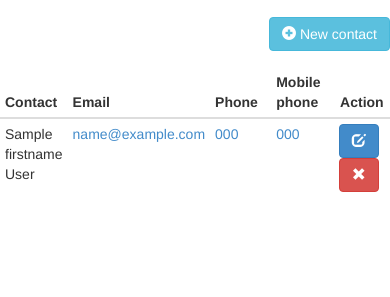
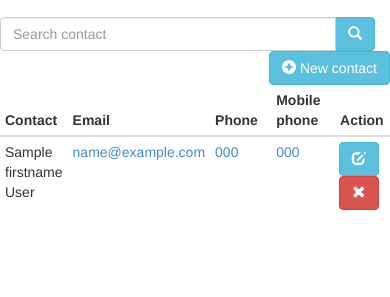
Before and after one commit to JulienDrecq/django-phonebook, a Django app: template phonebook/templates/phonebook/lists_contacts.html in a window 390 px wide. Shown: the part 54-351 px from the top of the page. Run offline with Django 3.2, Linux system fonts and the light colour scheme; the template is opened without the code that fills it: most values are stand-ins (such as "Sample title", 1, 10 or a date in 2020); form fields are guessed from the names that the template uses; some libraries are stand-ins or nearby versions.

Commit message:
[ADD] Add field to search contact, Add shortcut for admin page [IMP] Styling button [FIX] Fix bug with firstname

```diff
--- /dev/null
+++ b/phonebook/admin.py
@@ -0,0 +1,6 @@
+from django.contrib import admin
+from django.contrib.auth.admin import UserAdmin
+from django.contrib.auth.models import User
+from phonebook.models import Contact
+
+admin.site.register(Contact)
--- a/phonebook/forms.py
+++ b/phonebook/forms.py
@@ -12,7 +12,7 @@ class LoginForm(forms.Form):
 
 
 class ContactForm(forms.Form):
-    firstname = forms.CharField(label=_("Fistname"), max_length=100,
+    firstname = forms.CharField(label=_("Firstname"), max_length=100,
                                 widget=forms.TextInput(attrs={'class': 'form-control', 'required': '', 'tabindex': 1,
                                                               'autofocus': '1'}))
     lastname = forms.CharField(label=_("Lastname"), max_length=100,
--- a/phonebook/models.py
+++ b/phonebook/models.py
@@ -11,7 +11,7 @@ class Contact(models.Model):
     user_id = models.ForeignKey(User)
 
     def __unicode__(self):
-        return u"%s %s" % (self.fistname, self.lastname)
+        return u"%s %s" % (self.firstname, self.lastname)
 
     def __str__(self):
-        return "%s %s" % (self.fistname, self.lastname)
+        return "%s %s" % (self.firstname, self.lastname)
--- a/phonebook/static/css/phonebook.css
+++ b/phonebook/static/css/phonebook.css
@@ -69,3 +69,7 @@ body {
 .calling {
     text-align: center;
 }
+
+.search-contact {
+    padding-left: 0px;
+}
--- a/phonebook/static/js/phonebook.js
+++ b/phonebook/static/js/phonebook.js
@@ -4,3 +4,55 @@
 $('.lang-select').change(function() {
     $('.set-lang').submit();
 });
+
+
+// JS Table Filter simple insensitive
+// url: http://bootsnipp.com/snippets/featured/js-table-filter-simple-insensitive
+$(document).ready(function() {
+    var activeSystemClass = $('.list-group-item.active');
+
+    //something is entered in search form
+    $('#system-search').keyup( function() {
+       var that = this;
+        // affect all table rows on in systems table
+        var tableBody = $('.table-list-search tbody');
+        var tableRowsClass = $('.table-list-search tbody tr');
+        $('.search-sf').remove();
+        tableRowsClass.each( function(i, val) {
+
+            //Lower text for case insensitive
+            var rowText = $(val).text().toLowerCase();
+            var inputText = $(that).val().toLowerCase();
+            if(inputText != '')
+            {
+                $('.search-query-sf').remove();
+                var searching = gettext('Searching for:');
+                tableBody.prepend('<tr class="search-query-sf"><td colspan="6"><strong>'+searching+' "'
+                    + $(that).val()
+                    + '"</strong></td></tr>');
+            }
+            else
+            {
+                $('.search-query-sf').remove();
+            }
+
+            if( rowText.indexOf( inputText ) == -1 )
+            {
+                //hide rows
+                tableRowsClass.eq(i).hide();
+
+            }
+            else
+            {
+                $('.search-sf').remove();
+                tableRowsClass.eq(i).show();
+            }
+        });
+        //all tr elements are hidden
+        if(tableRowsClass.children(':visible').length == 0)
+        {
+            var no_entries = gettext('No entries found.');
+            tableBody.append('<tr class="search-sf"><td class="text-muted" colspan="6">'+no_entries+'</td></tr>');
+        }
+    });
+});
--- a/phonebook/templates/phonebook/base/base.html
+++ b/phonebook/templates/phonebook/base/base.html
@@ -30,9 +30,10 @@
     <script src="{% static './js/1.11.0-jquery.min.js' %}"></script>
     <!-- Include all compiled plugins (below), or include individual files as needed -->
     <script src="{% static './js/bootstrap.min.js' %}"></script>
-
     <!-- Phonebook js -->
     <script src="{% static './js/phonebook.js' %}"></script>
+    <!-- Translate JS -->
+    <script type="text/javascript" src="{% url 'django.views.i18n.javascript_catalog' %}"></script>
 
   </body>
 </html>
--- a/phonebook/templates/phonebook/base/header.html
+++ b/phonebook/templates/phonebook/base/header.html
@@ -15,7 +15,7 @@
         <ul class="nav navbar-nav navbar-right">
             <li class="dropdown">
                 <a href="#" class="dropdown-toggle" data-toggle="dropdown">
-                    <span class="glyphicon glyphicon-cog"></span> Options
+                    {{ user }}
                     <span class="caret"></span>
                 </a>
                 <ul class="dropdown-menu" role="menu">
@@ -25,6 +25,15 @@
                             {% trans 'Change language' %}
                         </a>
                     </li>
+
+                    {% if request.user.is_staff %}
+                        <li>
+                            <a target="_blank" href="{% url 'admin:index' %}">
+                                <span class="glyphicon glyphicon-cog"></span>
+                                {% trans 'Admin page' %}
+                            </a>
+                        </li>
+                    {% endif %}
                     <li class="divider"></li>
                     <li>
                         <a href="{% url 'phonebook_logout' %}">
--- a/phonebook/templates/phonebook/lists_contacts.html
+++ b/phonebook/templates/phonebook/lists_contacts.html
@@ -11,11 +11,24 @@
 {% block content %}
 <div class="container">
     <div class="row">
+
+        <div class="col-md-4 pull-left search-contact">
+            <form action="#" method="get">
+                <div class="input-group">
+                    <input class="form-control" id="system-search" name="q" placeholder="{% trans "Search contact" %}" required>
+                    <span class="input-group-btn">
+                        <button type="submit" class="btn btn-info"><i class="glyphicon glyphicon-search"></i></button>
+                    </span>
+                </div>
+            </form>
+        </div>
+
         <button type="button" class="btn btn-info pull-right" data-toggle="modal" data-target="#new-contact">
             <span class="glyphicon glyphicon-plus-sign"></span>
-    {% trans 'New contact' %}</button>
+            {% trans 'New contact' %}
+        </button>
 
-    <table class="table table-condensed table-lists-contacts">
+        <table class="table table-condensed table-lists-contacts table-list-search">
             <thead>
                 <tr>
                     <th>{% trans 'Contact' %}</th>
@@ -47,7 +60,7 @@
                         {% endif %}
                     </td>
                     <td>
-                    <a href="{% url 'phonebook_edit' contact_id=contact.id %}" class="btn btn-primary"><span class="glyphicon glyphicon-edit"></span></a>
+                        <a href="{% url 'phonebook_edit' contact_id=contact.id %}" class="btn btn-info"><span class="glyphicon glyphicon-edit"></span></a>
                         <a href="{% url 'phonebook_delete' contact_id=contact.id %}"
                            onclick="return confirm('{% trans 'Do you really want to delete contact ?' %}')" class="btn btn-danger">
                             <span class="glyphicon glyphicon-remove"></span>
--- a/phonebook/templates/phonebook/modal/change_lang.html
+++ b/phonebook/templates/phonebook/modal/change_lang.html
@@ -22,8 +22,14 @@
                     </div>
                 </div>
                 <div class="modal-footer">
-                    <button class="btn btn-info" type="submit">{% trans 'Save language' %}</button>
-                    <button type="button" class="btn btn-default" data-dismiss="modal">{% trans 'Close' %}</button>
+                    <button class="btn btn-info" type="submit">
+                        <span class="glyphicon glyphicon-save"></span>
+                        {% trans 'Save language' %}
+                    </button>
+                    <button type="button" class="btn btn-danger" data-dismiss="modal">
+                        <span class="glyphicon glyphicon-remove"></span>
+                        {% trans 'Close' %}
+                    </button>
                 </div>
             </form>
         </div>
--- a/phonebook/templates/phonebook/modal/new_contact.html
+++ b/phonebook/templates/phonebook/modal/new_contact.html
@@ -47,8 +47,14 @@
                     </fieldset>
                 </div>
                 <div class="modal-footer">
-                    <button class="btn btn-info" type="submit">{% trans 'Save contact' %}</button>
-                    <button type="button" class="btn btn-default" data-dismiss="modal">{% trans 'Close' %}</button>
+                    <button class="btn btn-info" type="submit">
+                        <span class="glyphicon glyphicon-save"></span>
+                        {% trans 'Save contact' %}
+                    </button>
+                    <button type="button" class="btn btn-danger" data-dismiss="modal">
+                        <span class="glyphicon glyphicon-remove"></span>
+                        {% trans 'Close' %}
+                    </button>
                 </div>
             </form>
         </div>
```
Also changed, not shown: phonebook/templates/phonebook/edit_contact.html (+8 -2 lines), phonebook/urls.py (+11 -1 lines), phonebook/locale/fr/LC_MESSAGES/django.po, phonebook/locale/fr/LC_MESSAGES/djangojs.po (added), 3 other files. Lines whose indentation alone changed are shown as unchanged.
